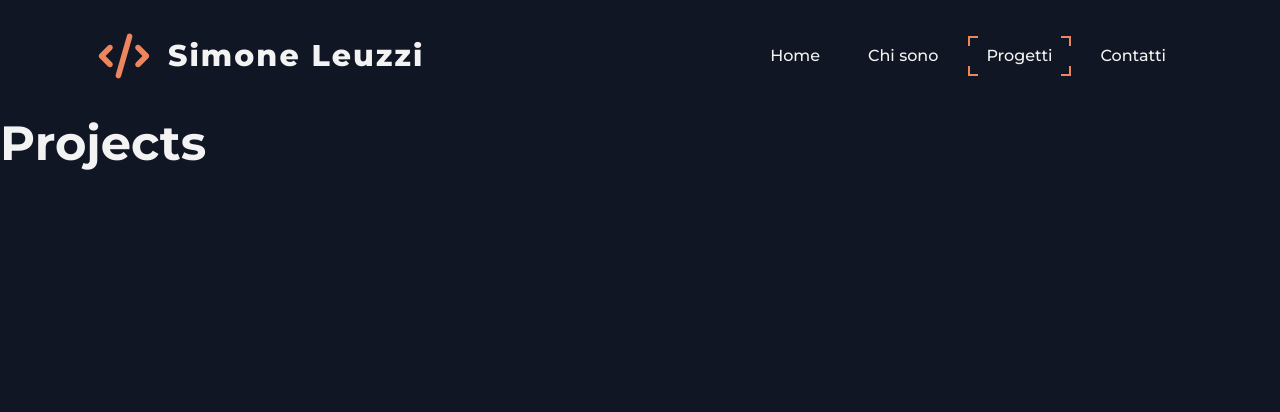
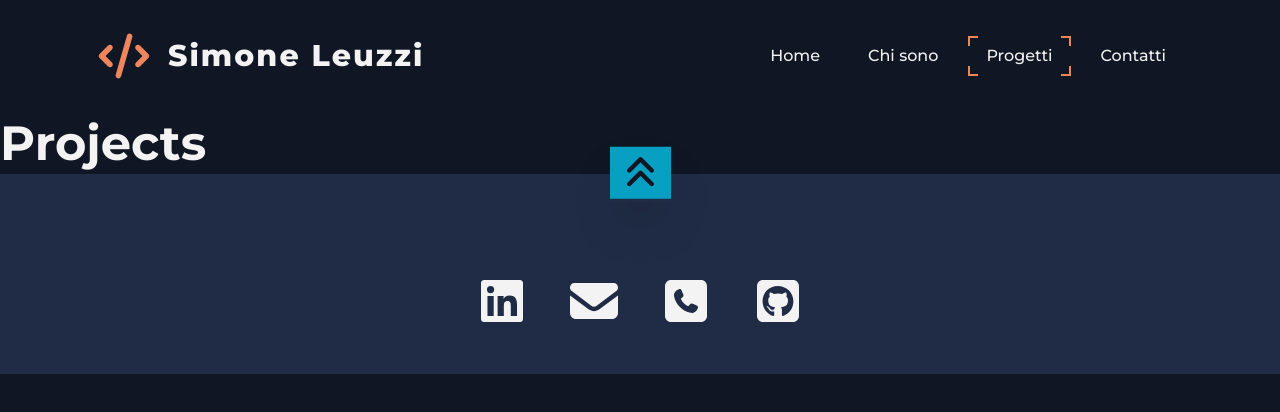
Before and after one commit to SimoL-003/my-portfolio, a React (Vite) app: page /projects in a window 1280 px wide. Shown: the top 412 px of the page. Built offline with nearby package versions, Linux system fonts and the light colour scheme.

Commit message:
feat: add footer

```diff
--- a/src/assets/icons/icons.js
+++ b/src/assets/icons/icons.js
@@ -7,11 +7,23 @@ import {
   faGithub,
   faBootstrap,
   faNodeJs,
+  faLinkedin,
+  faSquareGithub,
+  faDiscord,
 } from "@fortawesome/free-brands-svg-icons";
-import { faBars } from "@fortawesome/free-solid-svg-icons";
+import {
+  faAnglesUp,
+  faBars,
+  faEnvelope,
+  faSquarePhone,
+} from "@fortawesome/free-solid-svg-icons";
 
 export const icons = {
-  bars: faBars,
+  // UI
+  bars: faBars /* mobile nav menu */,
+  totop: faAnglesUp /* to top arrows */,
+
+  // Dev stack
   html: faHtml5,
   css: faCss3Alt,
   js: faJs,
@@ -20,4 +32,11 @@ export const icons = {
   github: faGithub,
   bootstrap: faBootstrap,
   node: faNodeJs,
+
+  // Footer
+  linkedIn: faLinkedin,
+  email: faEnvelope,
+  phone: faSquarePhone,
+  discord: faDiscord,
+  githubSocial: faSquareGithub,
 };
--- a/src/components/layouts/BaseLayout.jsx
+++ b/src/components/layouts/BaseLayout.jsx
@@ -1,11 +1,13 @@
 import { Outlet } from "react-router-dom";
 import Header from "../organisms/Header";
+import Footer from "../organisms/Footer";
 
 export default function BaseLayout() {
   return (
     <>
       <Header />
       <Outlet />
+      <Footer />
     </>
   );
 }
--- /dev/null
+++ b/src/components/organisms/Footer.jsx
@@ -0,0 +1,63 @@
+import { FontAwesomeIcon } from "@fortawesome/react-fontawesome";
+import { icons } from "../../assets/icons/icons.js";
+import { useState } from "react";
+
+export default function Footer() {
+  const socialLinks = [
+    {
+      name: "LinkedIn",
+      icon: icons.linkedIn,
+      link: "https://www.linkedin.com/in/simone-leuzzi-205244193/",
+    },
+    {
+      name: "e-mail",
+      icon: icons.email,
+      link: "mailto:s.leuzzi23@gmail.com",
+    },
+    {
+      name: "Phone",
+      icon: icons.phone,
+      link: "tel:+393920003914",
+    },
+    {
+      name: "GitHub",
+      icon: icons.githubSocial,
+      link: "https://github.com/SimoL-003",
+    },
+  ];
+  const [mouseIn, setMouseIn] = useState(false);
+
+  return (
+    <footer className="bg-surface-primary">
+      <div className="container">
+        {/* TO TOP */}
+        <div className="flex justify-center">
+          <a
+            href="#header"
+            className="-translate-y-1/2 shadow-2xl"
+            onMouseEnter={() => setMouseIn(true)}
+            onMouseLeave={() => setMouseIn(false)}
+          >
+            <FontAwesomeIcon
+              icon={icons.totop}
+              className="text-4xl p-2 bg-accent-secondary text-background"
+              bounce={mouseIn}
+            />
+          </a>
+        </div>
+
+        {/* ICONS CONTAINER */}
+        <div className="py-10 flex justify-center gap-4">
+          {socialLinks.map(({ name, icon, link }) => (
+            <a key={name} href={link} target="_blank">
+              <FontAwesomeIcon
+                icon={icon}
+                className="text-4xl md:text-5xl hover:scale-130 transition-all duration-300 p-2"
+              />
+            </a>
+          ))}
+        </div>
+      </div>
+    </footer>
+  );
+}
--- a/src/components/organisms/Header.jsx
+++ b/src/components/organisms/Header.jsx
@@ -3,7 +3,7 @@ import Navbar from "../molecules/Navbar";
 
 export default function Header() {
   return (
-    <header className="min-h-20 md:h-28 py-4 relative">
+    <header id="header" className="min-h-20 md:h-28 py-4 relative">
       <div className="container flex items-center justify-between h-full">
         <HeaderLogo />
 
--- a/src/data/projects.js
+++ b/src/data/projects.js
@@ -62,7 +62,7 @@ const projects = [
       "useEffect",
       "Tailwind",
     ],
-    inHome: true,
+    inHome: false,
   },
   {
     id: uuidv4(),
```
